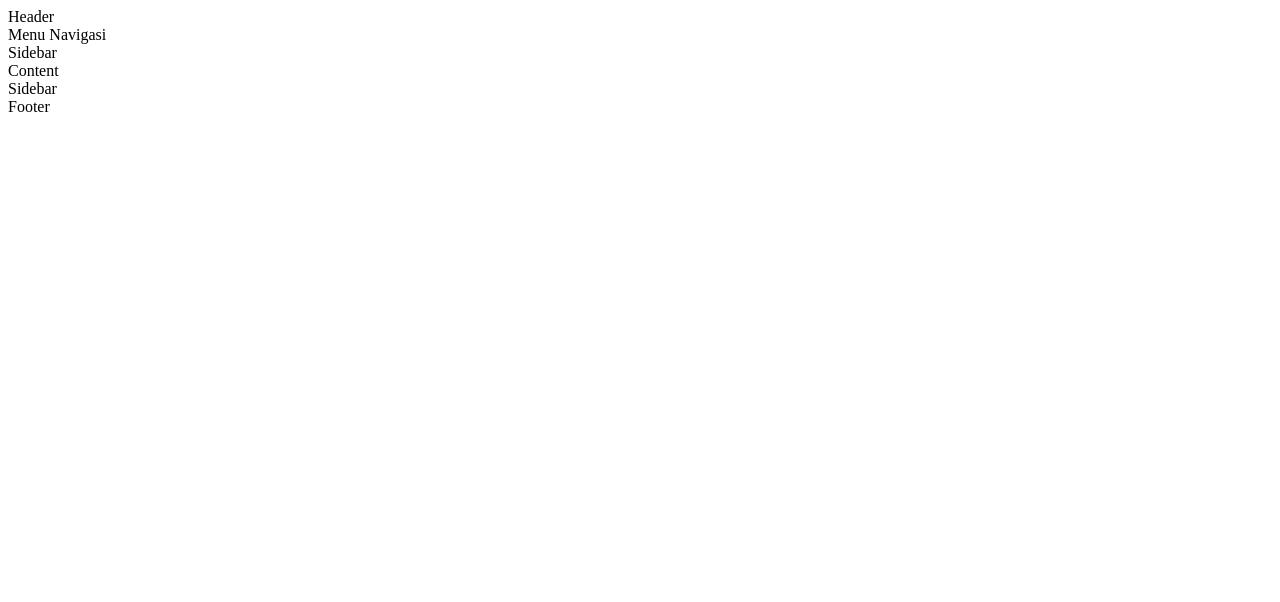
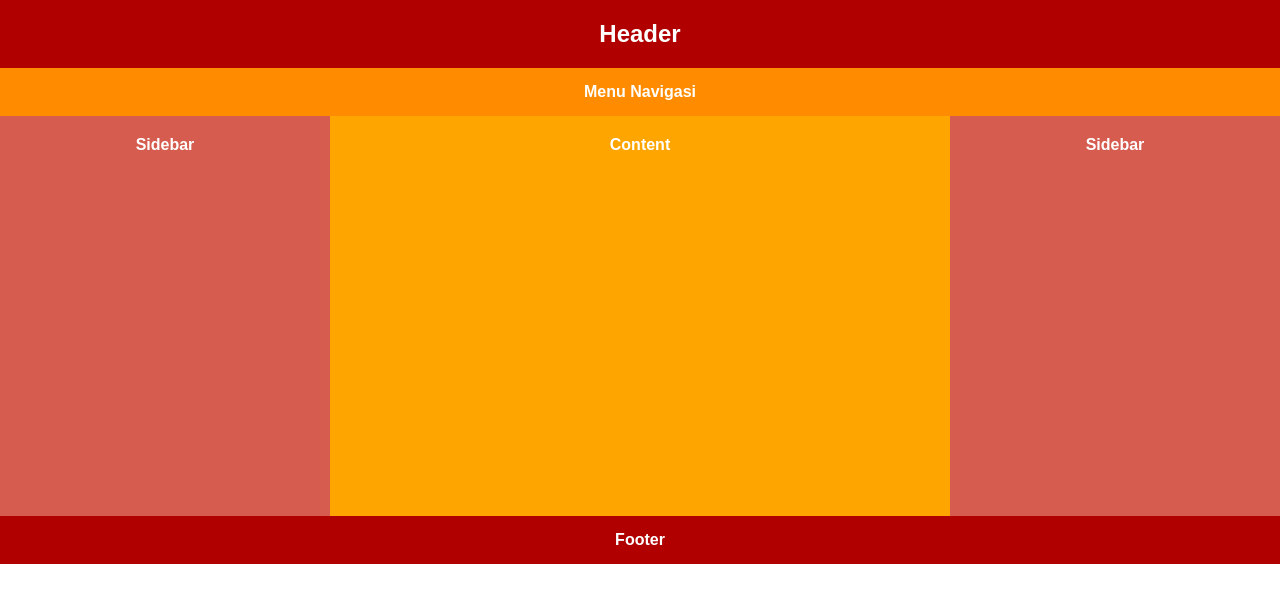
Before and after one commit to Najib39/najib.github.io, a plain HTML site: page index.html in a window 1280 px wide. Drawn offline with Linux system fonts and the light colour scheme.

Commit message:
Update index.html

```diff
--- a/index.html
+++ b/index.html
@@ -4,7 +4,61 @@
     <meta charset="UTF-8">
     <meta name="viewport" content="width=device-width, initial-scale=1.0">
     <title>Quis 01</title>
+    <style>
+        body {
+            margin: 0;
+            font-family: Arial, sans-serif;
+        }
 
+        .header {
+            background-color: #b10000;
+            color: white;
+            text-align: center;
+            padding: 20px;
+            font-size: 24px;
+            font-weight: bold;
+        }
+
+        .menu {
+            background-color: #ff8c00;
+            color: white;
+            text-align: center;
+            padding: 15px;
+            font-weight: bold;
+        }
+
+        .container {
+            display: flex;
+            flex-direction: row;
+            min-height: 400px;
+        }
+
+        .sidebar {
+            background-color: #d65c4f;
+            color: white;
+            flex: 1;
+            padding: 20px;
+            text-align: center;
+            font-weight: bold;
+        }
+
+        .content {
+            background-color: #ffa500;
+            color: white;
+            flex: 2;
+            padding: 20px;
+            text-align: center;
+            font-weight: bold;
+        }
+
+        .footer {
+            background-color: #b10000;
+            color: white;
+            text-align: center;
+            padding: 15px;
+            font-weight: bold;
+        }
+    </style>
 </head>
 <body>
 
```
